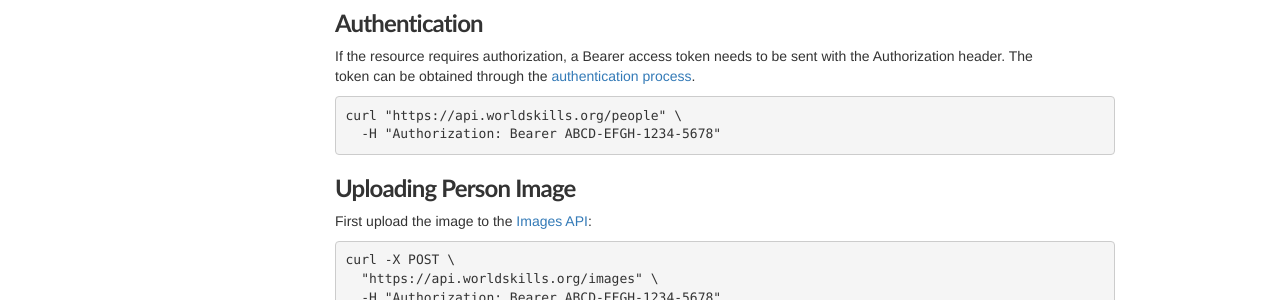
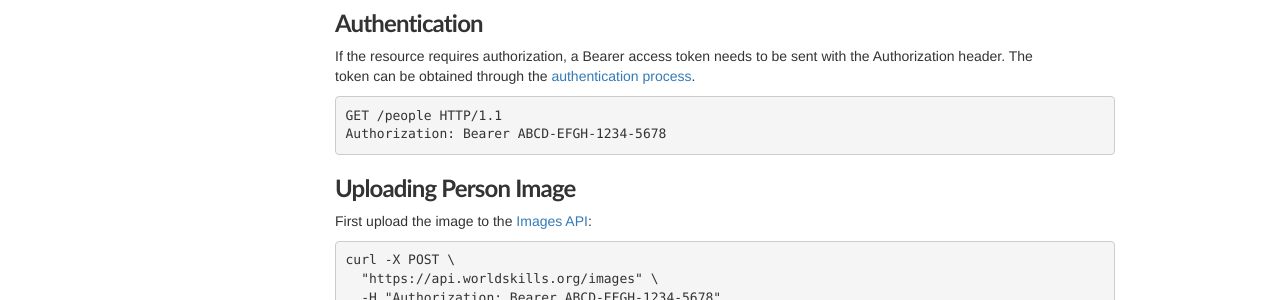
Before and after one commit to worldskills/worldskills.github.io, a Jekyll site: the page built from api/people.html, in a window 1280 px wide. Shown: the part 434-734 px from the top of the page. Built offline with Jekyll 4.4.1, drawn with Linux system fonts in a browser that asks for light colours; comment, search, counter and statistics services are not loaded.

Commit message:
Use plain HTTP for Auth example

```diff
--- a/api/accreditation.html
+++ b/api/accreditation.html
@@ -26,8 +26,8 @@ api_docs: https://api.worldskills.org/accreditation/swagger.json
 
             <h3>Authentication</h3>
             <p>If the resource requires authorization, a Bearer access token needs to be sent with the Authorization header:</p>
-            <pre><code>curl "https://api.worldskills.org/accreditation" \
-  -H "Authorization: Bearer ABCD-EFGH-1234-5678"</code></pre>
+            <pre><code>GET /accreditation HTTP/1.1
+Authorization: Bearer ABCD-EFGH-1234-5678</code></pre>
 
             <h3 id="key-concepts">Key Concepts</h3>
 
--- a/api/people.html
+++ b/api/people.html
@@ -27,8 +27,8 @@ api_docs: https://api.worldskills.org/people/swagger.json
 
             <h3>Authentication</h3>
             <p>If the resource requires authorization, a Bearer access token needs to be sent with the Authorization header. The token can be obtained through the <a href="../#authentication">authentication process</a>.</p>
-            <pre><code>curl "https://api.worldskills.org/people" \
-  -H "Authorization: Bearer ABCD-EFGH-1234-5678"</code></pre>
+            <pre><code>GET /people HTTP/1.1
+Authorization: Bearer ABCD-EFGH-1234-5678</code></pre>
 
             <h3>Uploading Person Image</h3>
 
```
